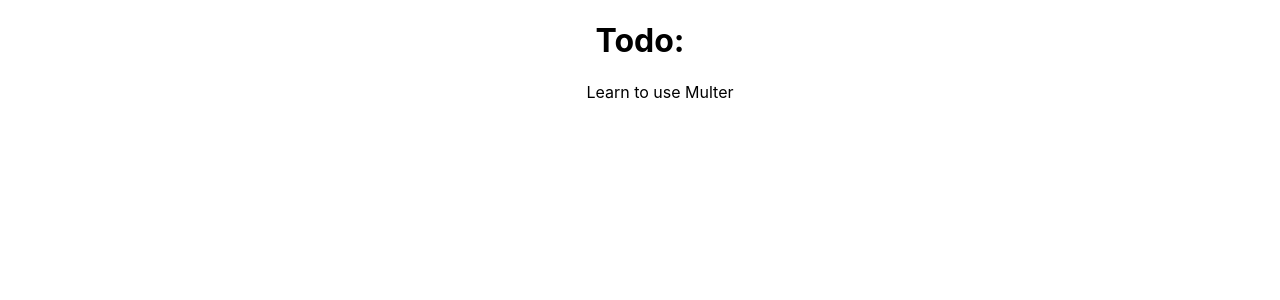
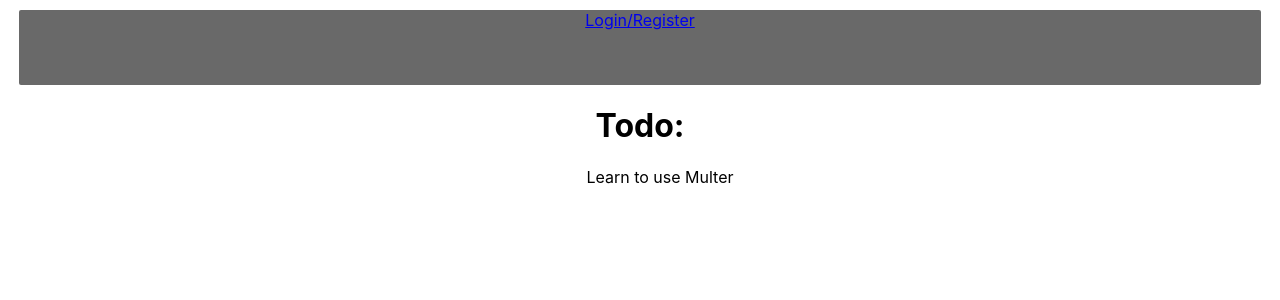
Before and after one commit to benjamingomez0/Rectiphile, a React (Create React App) app: page / in a window 1280 px wide. Shown: the top 300 px of the page. Built offline with nearby package versions, Linux system fonts and the light colour scheme.

Commit message:
add schema user model. add router dom. add user routes in server.js add nav component

```diff
--- a/package.json
+++ b/package.json
@@ -11,6 +11,7 @@
     "react": "^16.12.0",
     "react-dom": "^16.12.0",
     "react-dropzone": "^10.2.1",
+    "react-router-dom": "^5.1.2",
     "react-scripts": "3.3.0"
   },
   "scripts": {
--- a/server.js
+++ b/server.js
@@ -3,6 +3,8 @@
 const app        = express()
 const PORT       = process.env.PORT || 8000
 const bodyParser = require('body-parser');
+
+const userController = require('./controllers/users')
 
 app.use(express.static(path.join(__dirname,'build')))
 app.use(express.json())
--- a/src/App.js
+++ b/src/App.js
@@ -1,14 +1,24 @@
-import React from 'react';
-import logo from './logo.svg';
+import React from 'react'
+import { BrowserRouter as Router } from 'react-router-dom';
+import {Route,Switch} from 'react-router-dom'
+
+import Nav from './Components/Nav'
+
+
 import './App.css';
 
 function App() {
   return (
-    <div className="App">
-      <h1>Todo:</h1>
-      <ul>
-        <li>Learn to use Multer</li>
-      </ul>
+    <div>
+      <div className="App">
+      <Router>
+        <Nav/>
+        </Router>
+        <h1>Todo:</h1>
+        <ul>
+          <li>Learn to use Multer</li>
+        </ul>
+      </div>
     </div>
   );
 }
--- /dev/null
+++ b/src/Components/Nav/index.js
@@ -0,0 +1,16 @@
+import React from 'react'
+import {NavLink} from 'react-router-dom'
+import * as ROUTES from '../../Constants/routes'
+import './nav-style.css'
+
+const Nav = () =>{
+    return(
+        <div className="nav-bar">
+            <NavLink to = {ROUTES.LOGIN}>Login/Register</NavLink>
+        </div>
+    )
+
+
+}
+
+export default Nav
--- /dev/null
+++ b/src/Components/Nav/nav-style.css
@@ -0,0 +1,7 @@
+.nav-bar{
+    width: 97%;
+    height: 75px;
+    background-color: #696969;
+    border-radius: 2px;
+    margin: 10px auto;
+}
--- /dev/null
+++ b/src/Constants/routes.js
@@ -0,0 +1,4 @@
+export const HOME = '/home'
+export const SIGN_UP ='/signup'
+export const LOGIN = '/login'
+// export const MASTERS = '/movies'
```
Also changed, not shown: controllers/users.js (added, +30 -0 lines), models/Users.js (added, +13 -0 lines), 1 other file (tests, documents, lock files or other folders).
